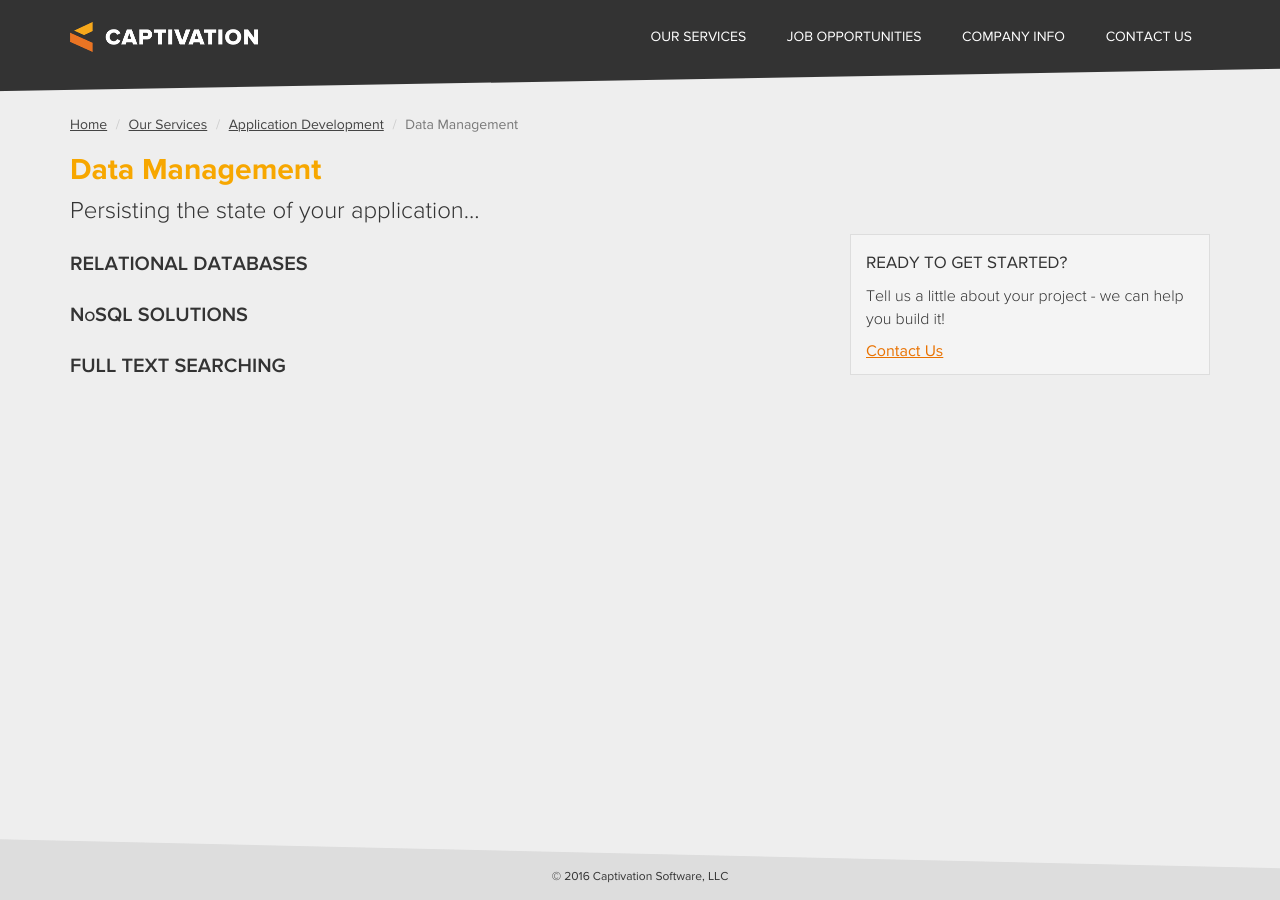
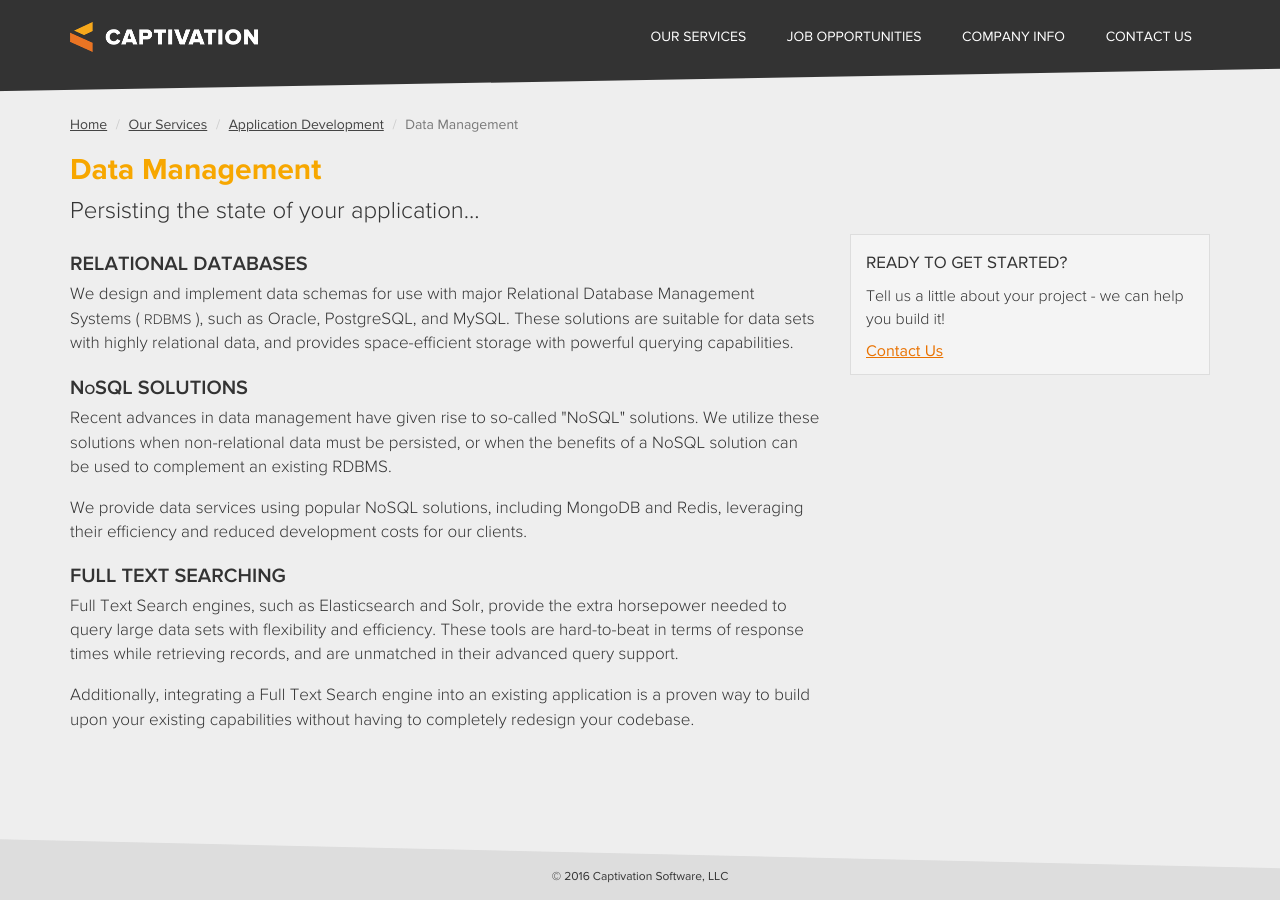
Before and after one commit to isabella232/captivationsoftware.github.io-archive, a Jekyll site: the page built from services/application-development/data-management/index.html, in a window 1280 px wide. Built offline with Jekyll 4.4.1, drawn with Linux system fonts in a browser that asks for light colours; nearby versions of some CDN libraries.

Commit message:
all app dev stuff written

```diff
--- a/services/application-development/data-management/index.html
+++ b/services/application-development/data-management/index.html
@@ -9,21 +9,37 @@ description: 'Captivation Software handles your data management needs. Discover
   <div class="col-xs-12 col-md-8">
     <h3>Relational Databases</h3>
     <p>
-
+      We design and implement data schemas for use with major
+      Relational Database Management Systems ( <small>RDBMS</small> ), such as Oracle,
+      PostgreSQL, and MySQL. These solutions are suitable for data sets with highly
+      relational data, and provides space-efficient storage with powerful querying
+      capabilities.
     </p>
 
     <h3><span class="small-caps">NoSQL</span> Solutions</h3>
     <p>
-
+      Recent advances in data management have given rise to so-called "NoSQL" solutions.
+      We utilize these solutions when non-relational data must be persisted,
+      or when the benefits of a NoSQL solution can be used to complement an existing RDBMS.
+    </p>
+    <p>
+      We provide data services using popular NoSQL solutions, including MongoDB
+      and Redis, leveraging their efficiency and reduced development costs for our clients.
     </p>
 
     <h3>Full Text Searching</h3>
     <p>
-
+      Full Text Search engines, such as Elasticsearch and Solr, provide the extra
+      horsepower needed to query large data sets with flexibility and efficiency.
+      These tools are hard-to-beat in terms of response times while retrieving records,
+      and are unmatched in their advanced query support.
     </p>
     <p>
+      Additionally, integrating a Full Text Search engine into an existing application is
+      a proven way to build upon your existing capabilities without having to completely
+      redesign your codebase.
+    </p>
 
-    </p>
     <hr />
   </div>
   <div class="col-xs-12 col-md-4">
--- a/services/application-development/web-services-and-apis/index.html
+++ b/services/application-development/web-services-and-apis/index.html
@@ -21,7 +21,7 @@ description: 'Captivation Software builds web services and APIs that power your
       we promise an extensible API that fits seamlessly into your organization.
     </p>
 
-    <h3>Secured Services</h3>
+    <h3>Essential Security</h3>
     <p>
       Whenever sensitive information is being stored, such as Personally Identifiable
       Information ( <small>PII</small> ) or user credentials, all precautions must be made
```
